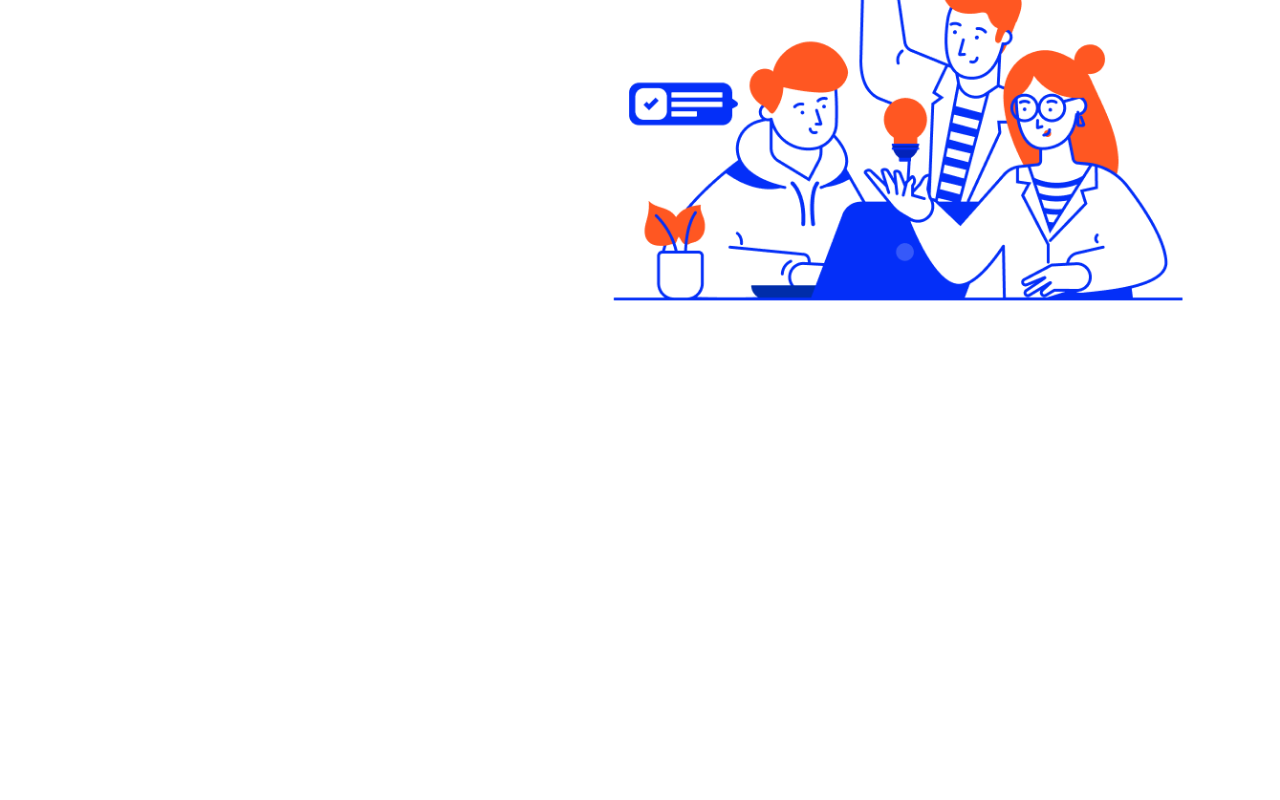
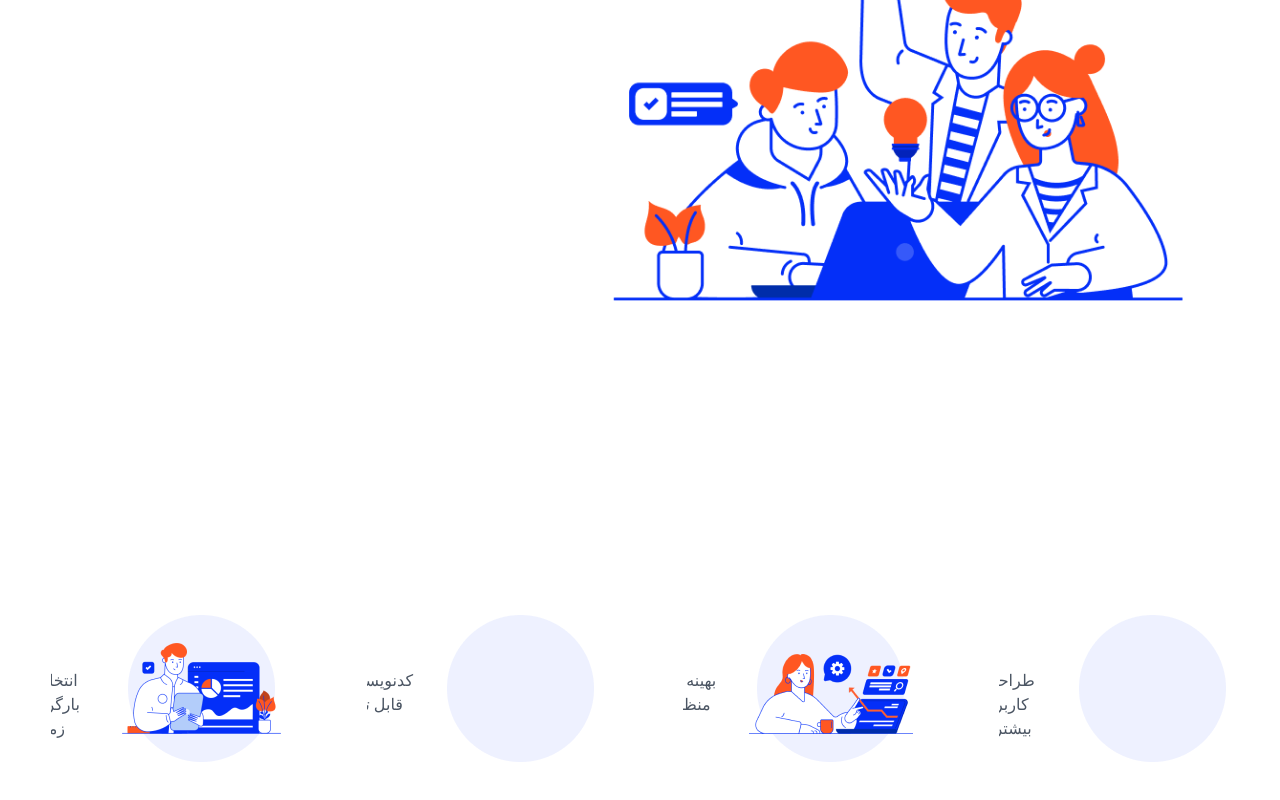
Before and after one commit to Mohmdparsa/digital-marketing, a React (Create React App) app: page / in a window 1280 px wide. Shown: the part 1018-1818 px from the top of the page. Before the commit the page ends 1540 px from the top, so only its background shows below. Built offline with nearby package versions, Linux system fonts and the light colour scheme.

Commit message:
chore(Main.jsx): import services component

```diff
--- a/src/components/Main.jsx
+++ b/src/components/Main.jsx
@@ -3,6 +3,7 @@ import FirstPage from "./FirstPage";
 import FirstPageBoxes from "./FirstPageBoxes";
 import TeamImage from "./TeamImage"
 import Description from "./Description"
+import Services from "./Services"
 const Main = () => {
   return (
     <>
@@ -12,6 +13,7 @@ const Main = () => {
         <FirstPageBoxes/>
         <TeamImage/>
         <Description/>
+        <Services/>
 
       </div>
     </>
```
